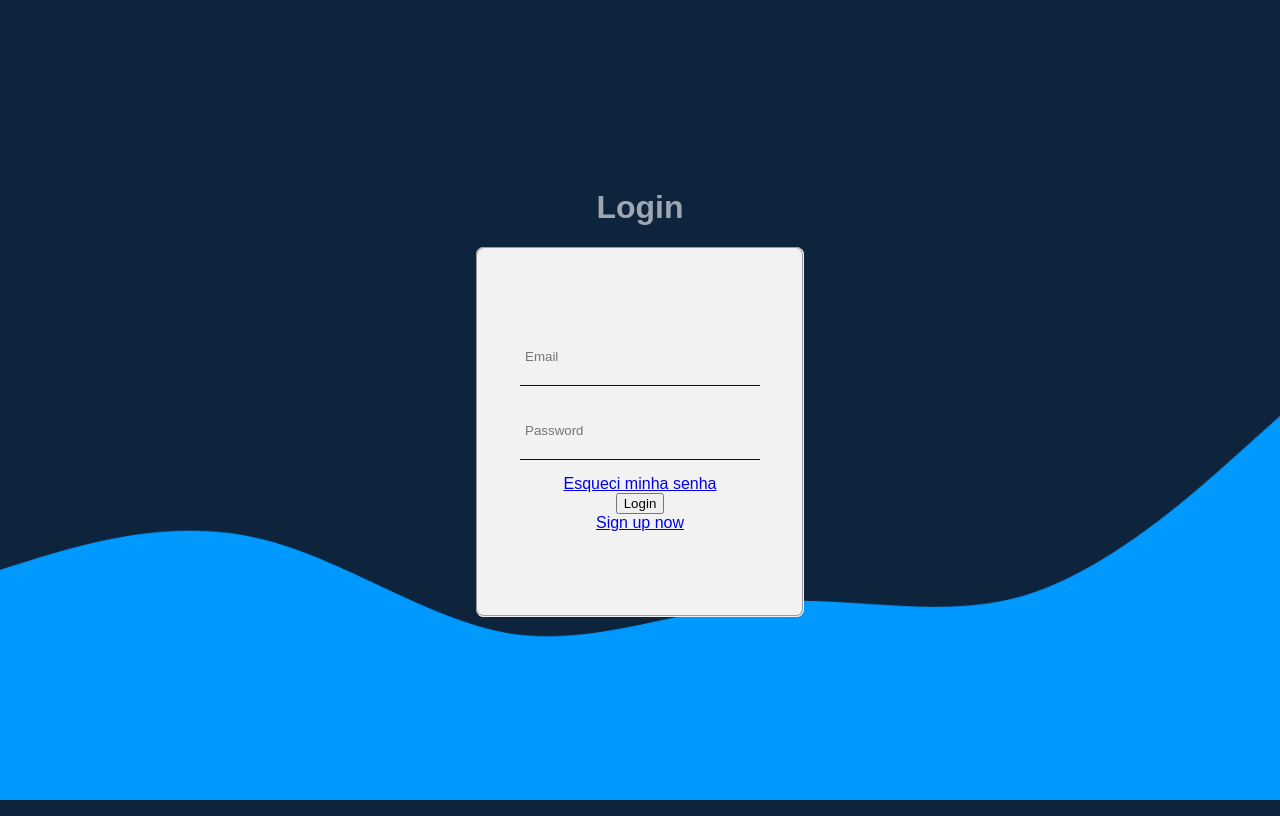
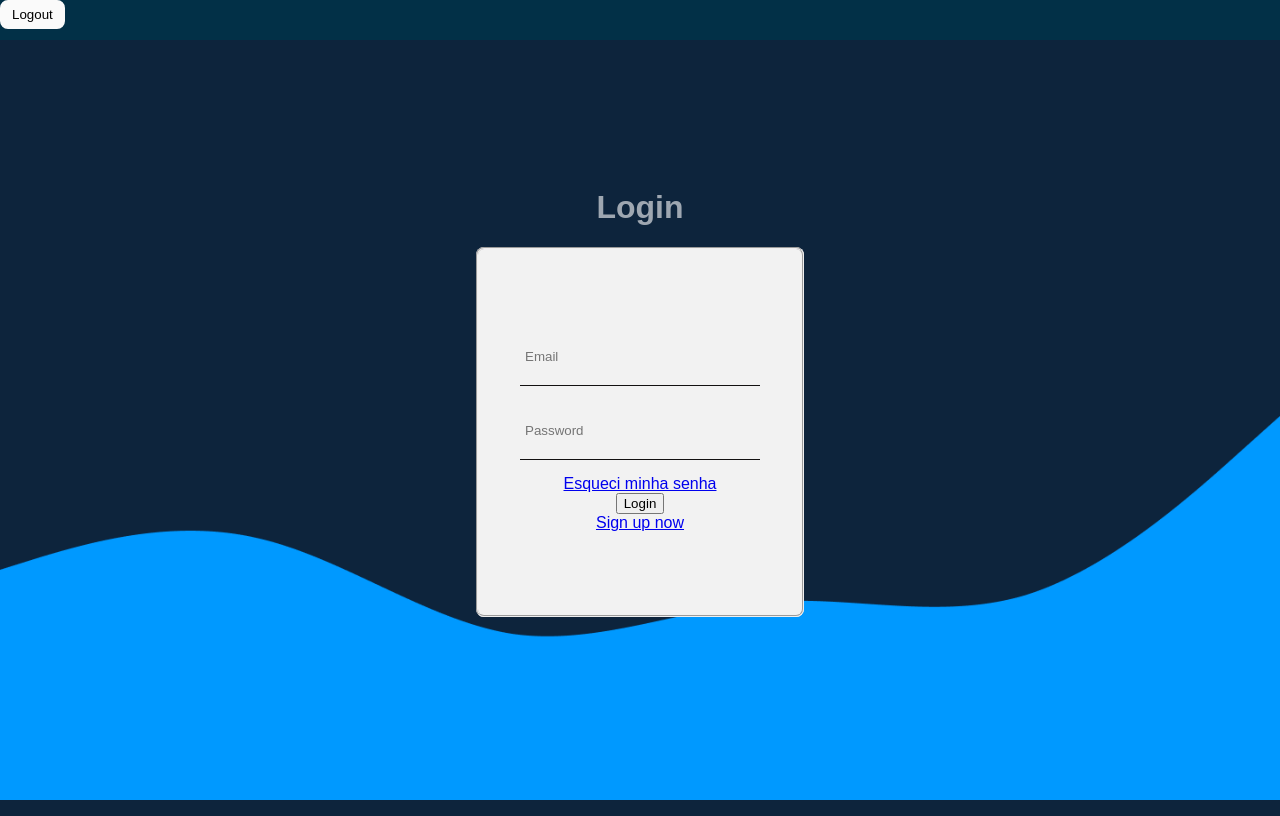
Before and after one commit to ItaloCanturil/Vue-Habit, a Vue app: page /login in a window 1280 px wide. Built offline with nearby package versions, Linux system fonts and the light colour scheme; the HTML template or start-up script is replaced by a standard one.

Commit message:
UI: Add new header profile

```diff
--- a/src/components/HabitTracker.vue
+++ b/src/components/HabitTracker.vue
@@ -1,6 +1,6 @@
 <template>
   <section class="habit-tracker">
-    <header>
+    <header class="header-tracker">
       <button @click="logout()"
               class="btn-logout"
       >
@@ -72,6 +72,14 @@ export default {
   align-items: center;
 }
 
+.header-tracker {
+  background: #023047;
+  height: 40px;
+  position: fixed;
+  top: 0;
+  width: 100%;
+}
+
 .title {
   font-size: clamp(2rem, 10vw, 3.75rem);
   margin-bottom: 30px;
@@ -108,7 +116,7 @@ export default {
   border-radius: 8px;
   border: 2px solid #fafafa;
   cursor: pointer;
-  padding: 10px;
+  padding: 5px 10px 5px;
 }
 
 .btn-logout:hover {
```
